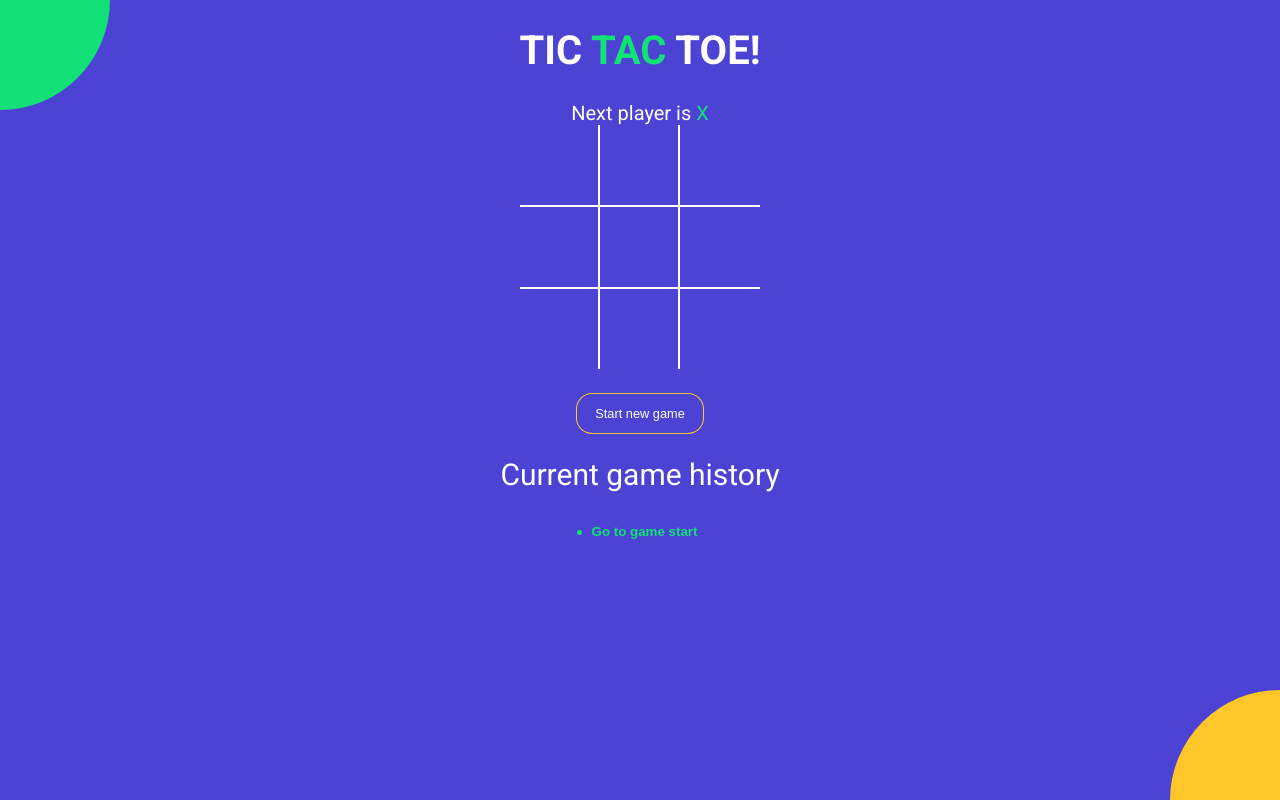
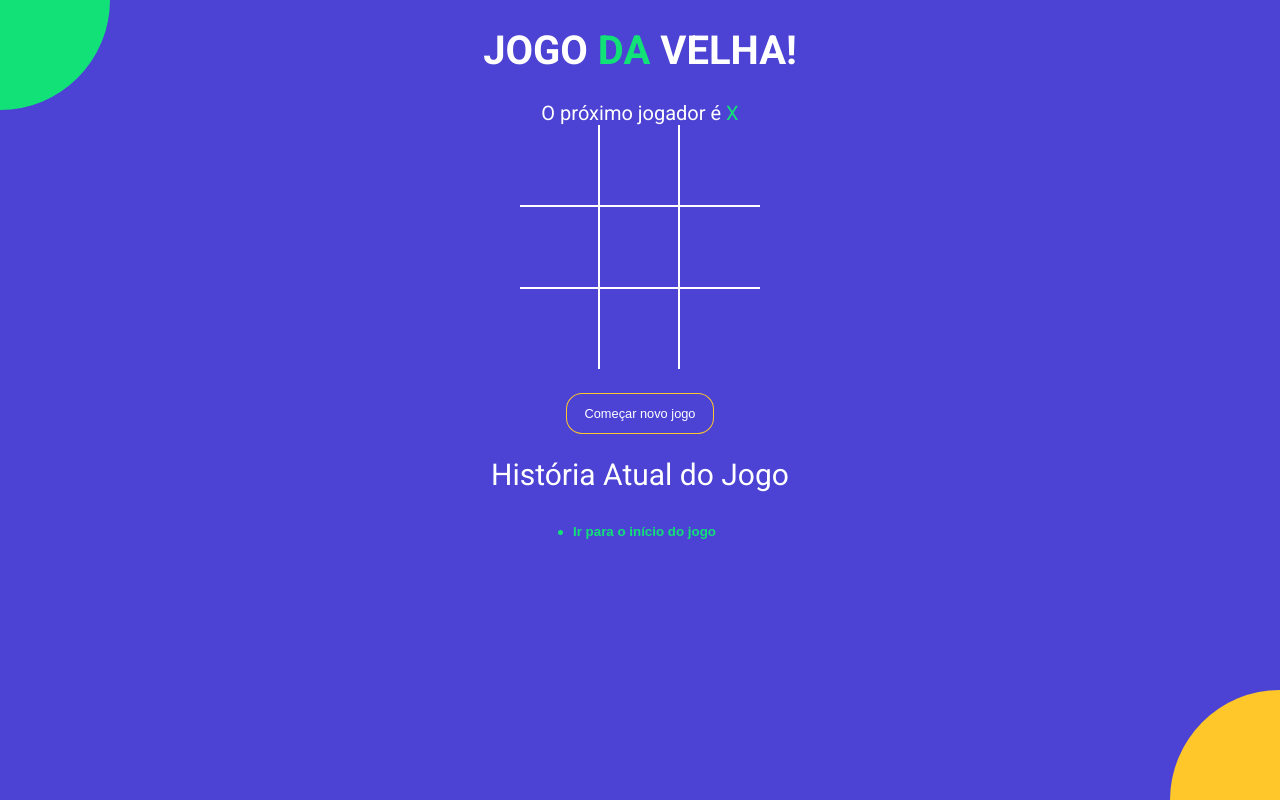
Before and after one commit to VictorMP-1/tictactoe-jogodavelha, a React (Vite) app: page / in a window 1280 px wide. Built offline with nearby package versions, Linux system fonts and the light colour scheme.

Commit message:
changed to portuguese

```diff
--- a/index.html
+++ b/index.html
@@ -4,6 +4,7 @@
     <meta charset="UTF-8" />
     <meta name="viewport" content="width=device-width, initial-scale=1.0" />
     <meta http-equiv="X-UA-Compatible" content="ie=edge" />
+    <link rel="icon" type="image/svg+xml" href="/src/assets/tic.png" />
     <link
       href="https://fonts.googleapis.com/css?family=Roboto:300,400,700&display=swap"
       rel="stylesheet"
--- a/src/App.jsx
+++ b/src/App.jsx
@@ -50,7 +50,7 @@ const App = () => {
   return (
     <div className="app">
       <h1>
-        TIC <span className="text-green">TAC</span> TOE!
+        JOGO <span className="text-green">DA</span> VELHA!
       </h1>
       <StatusMessage winner={winner} current={current} />
       <Board
@@ -63,9 +63,9 @@ const App = () => {
         onClick={onNewGame}
         className={`btn-reset ${winner ? 'active' : ''}`}
       >
-        Start new game
+        Começar novo jogo
       </button>
-      <h2 style={{ fontWeight: 'normal' }}>Current game history</h2>
+      <h2 style={{ fontWeight: 'normal' }}>História Atual do Jogo </h2>
       <History history={history} moveTo={moveTo} currentMove={currentMove} />
       <div className="bg-balls" />
     </div>
--- a/src/components/History.jsx
+++ b/src/components/History.jsx
@@ -14,7 +14,9 @@ const History = ({ history, moveTo, currentMove }) => {
                   moveTo(move);
                 }}
               >
-                {move === 0 ? 'Go to game start' : `Go to move #${move}`}
+                {move === 0
+                  ? 'Ir para o início do jogo'
+                  : `Ir para a jogada #${move}`}
               </button>
             </li>
           );
--- a/src/components/StatusMessage.jsx
+++ b/src/components/StatusMessage.jsx
@@ -10,7 +10,7 @@ function StatusMessage({ winner, current }) {
     <div className="staus-message">
       {winner && (
         <>
-          Winner is {''}
+          O vencedor é {''}
           <span className={winner === 'X' ? 'text-green' : 'text-orange'}>
             {winner}
           </span>
@@ -18,7 +18,7 @@ function StatusMessage({ winner, current }) {
       )}
       {!winner && !noMovesLeft && (
         <>
-          Next player is {''}
+          O próximo jogador é {''}
           <span className={current.isXNext ? 'text-green' : 'text-orange'}>
             {current.isXNext ? 'X' : 'O'}
             {''}
@@ -27,8 +27,8 @@ function StatusMessage({ winner, current }) {
       )}
       {!winner && noMovesLeft && (
         <>
-          <span className="text-green">X</span> and {''}
-          <span className="text-orange">O</span> tied
+          <span className="text-green">X</span> e {''}
+          <span className="text-orange">O</span> empataram
         </>
       )}
     </div>
```
Also changed, not shown: src/assets/tic.png (added).
